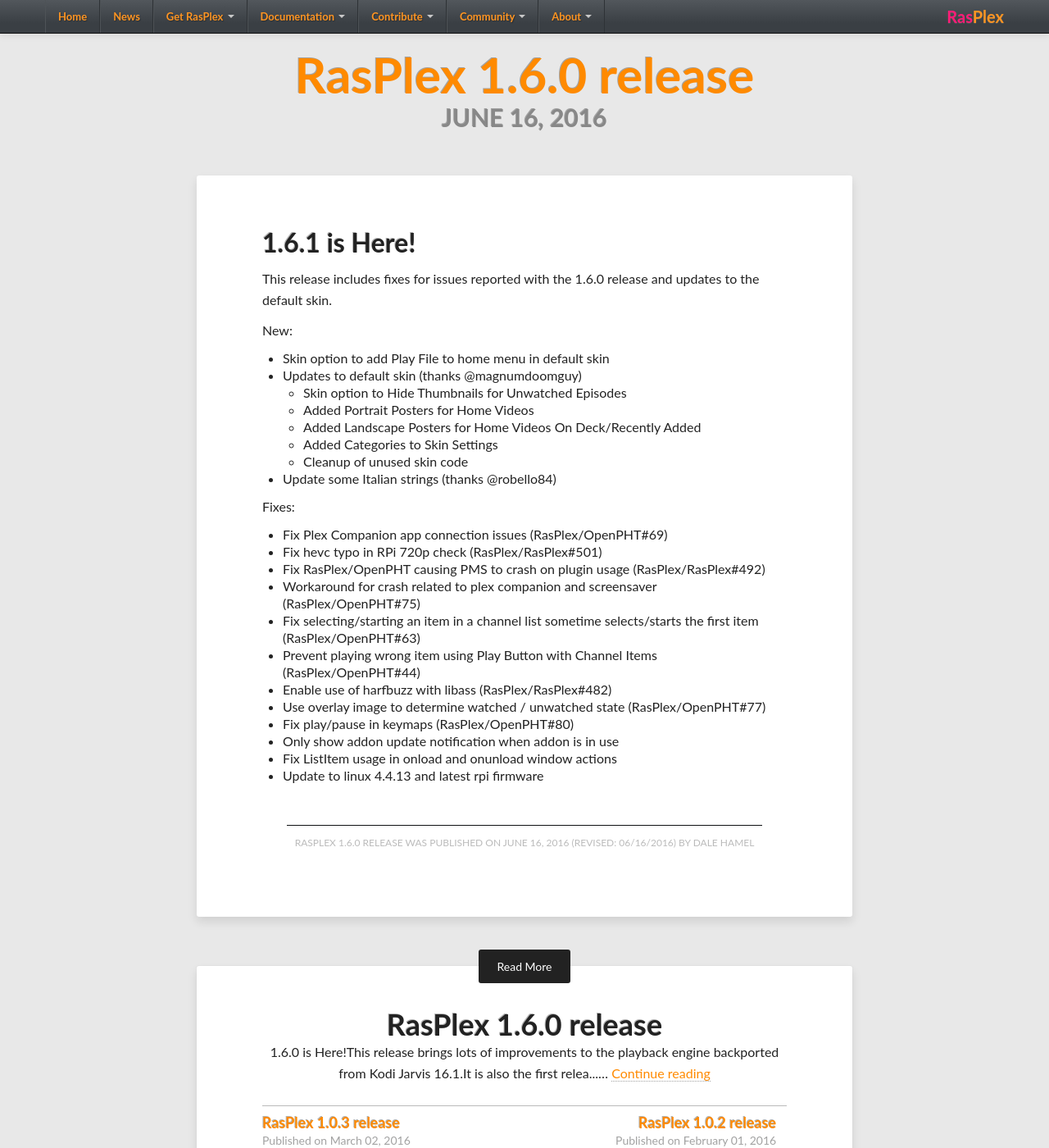
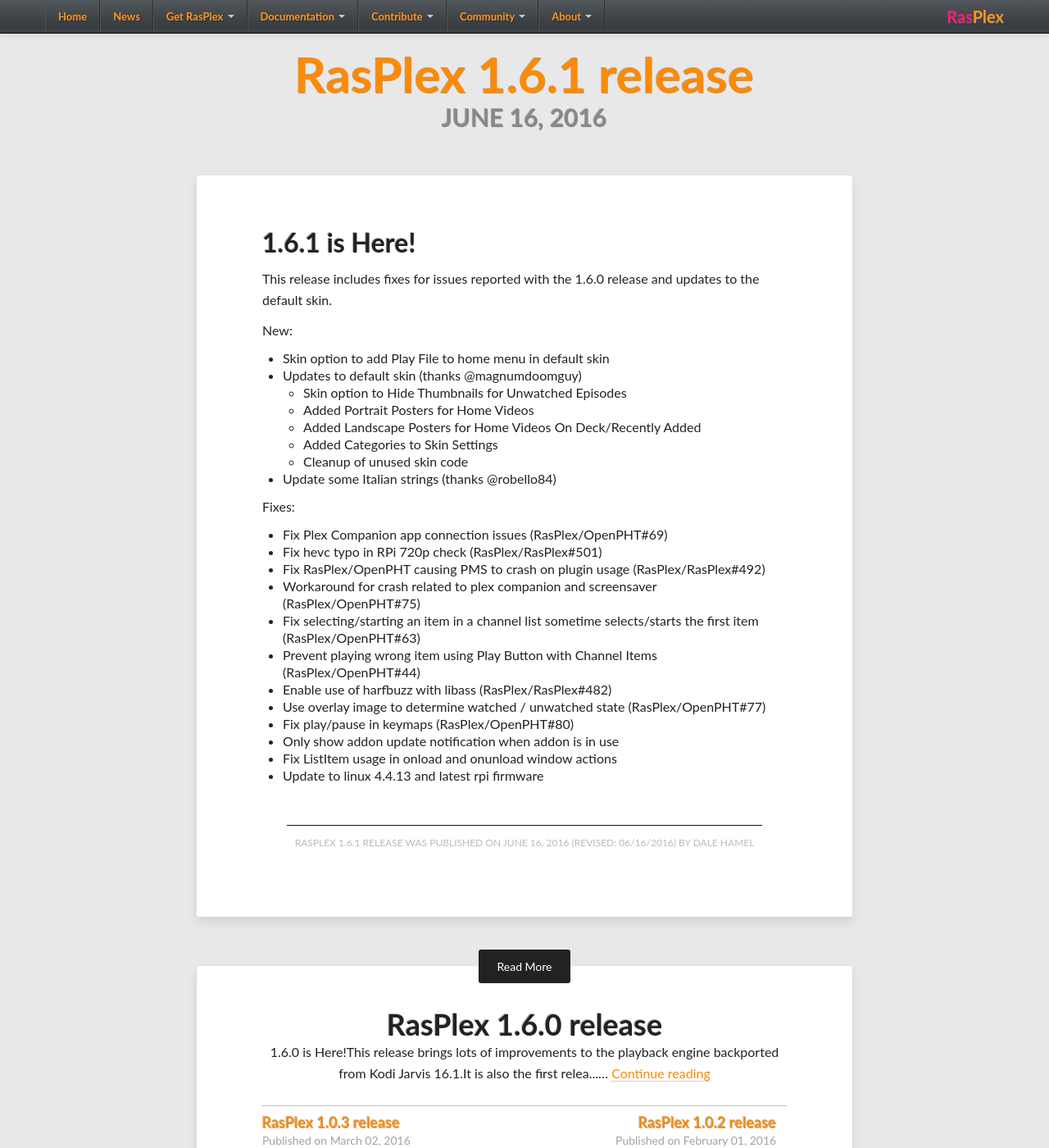
Before and after one commit to RasPlex/RasPlex.github.io, a Jekyll site: the page built from _posts/2016-06-16-rasplex-1.6.1-released.markdown, in a window 1280 px wide and 1400 px high. Shown: the whole window at 82% size. Built offline with Jekyll 4.4.1, drawn with Linux system fonts in a browser that asks for light colours; nearby versions of some CDN libraries.

Commit message:
Update 1.6.1 post

```diff
--- a/_posts/2016-06-16-rasplex-1.6.1-released.markdown
+++ b/_posts/2016-06-16-rasplex-1.6.1-released.markdown
@@ -1,6 +1,6 @@
 ---
-title: RasPlex 1.6.0 release
-modified: 2016-06-16 12-00-00
+title: RasPlex 1.6.1 release
+modified: 2016-06-16 20-00-00
 layout: post
 tags: []
 ---
```
